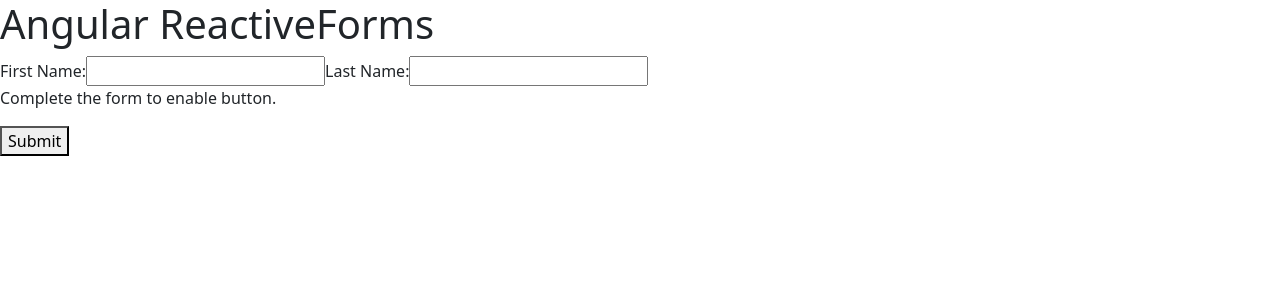
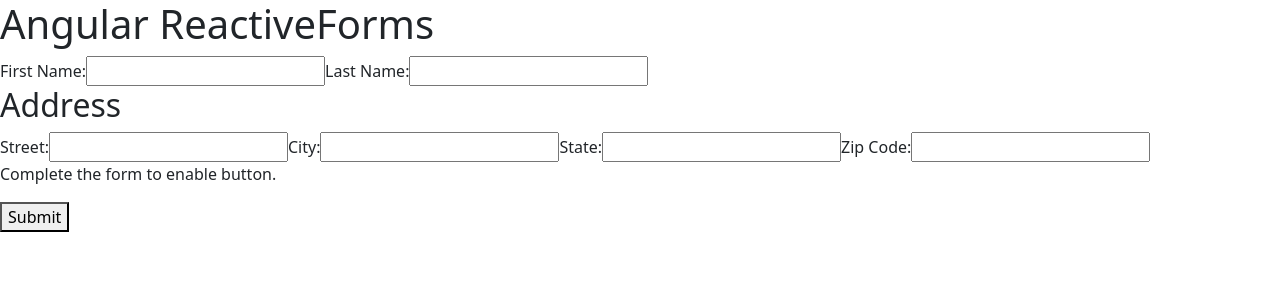
Before and after one commit to jvlcode/angular-20-course, an Angular app: page / in a window 1280 px wide. Shown: the top 300 px of the page. Built offline with nearby package versions, Linux system fonts and the light colour scheme.

Commit message:
Reactive-Forms: Creating nested form groups - Group the nested form in the template

```diff
--- a/src/app/02-Reactive-Forms/profile-editor/profile-editor.component.html
+++ b/src/app/02-Reactive-Forms/profile-editor/profile-editor.component.html
@@ -3,6 +3,17 @@
     <input id="first-name" type="text" formControlName="firstName" />
     <label for="last-name">Last Name: </label>
     <input id="last-name" type="text" formControlName="lastName" />
+    <div formGroupName="address">
+        <h2>Address</h2>
+        <label for="street">Street: </label>
+        <input id="street" type="text" formControlName="street" />
+        <label for="city">City: </label>
+        <input id="city" type="text" formControlName="city" />
+        <label for="state">State: </label>
+        <input id="state" type="text" formControlName="state" />
+        <label for="zip">Zip Code: </label>
+        <input id="zip" type="text" formControlName="zip" />
+    </div>
     <p>Complete the form to enable button.</p>
     <button type="submit" [disabled]="!profileForm.valid">Submit</button>
 </form>
--- a/src/app/02-Reactive-Forms/profile-editor/profile-editor.component.ts
+++ b/src/app/02-Reactive-Forms/profile-editor/profile-editor.component.ts
@@ -8,9 +8,15 @@
   styleUrl: './profile-editor.component.css'
 })
 export class ProfileEditorComponent {
- profileForm = new FormGroup({
+  profileForm = new FormGroup({
     firstName: new FormControl(''),
     lastName: new FormControl(''),
+    address: new FormGroup({
+      street: new FormControl(''),
+      city: new FormControl(''),
+      state: new FormControl(''),
+      zip: new FormControl(''),
+    }),
   });
 
   onSubmit() {
```
